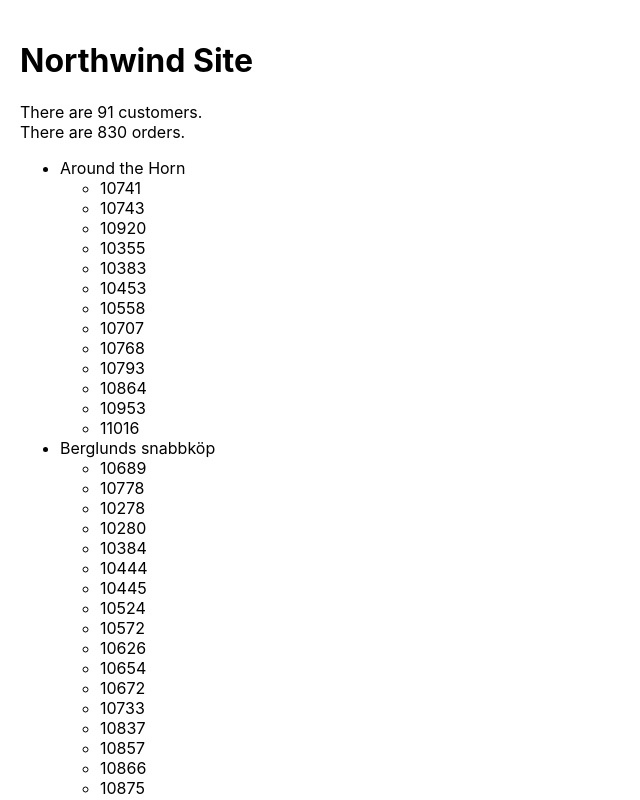
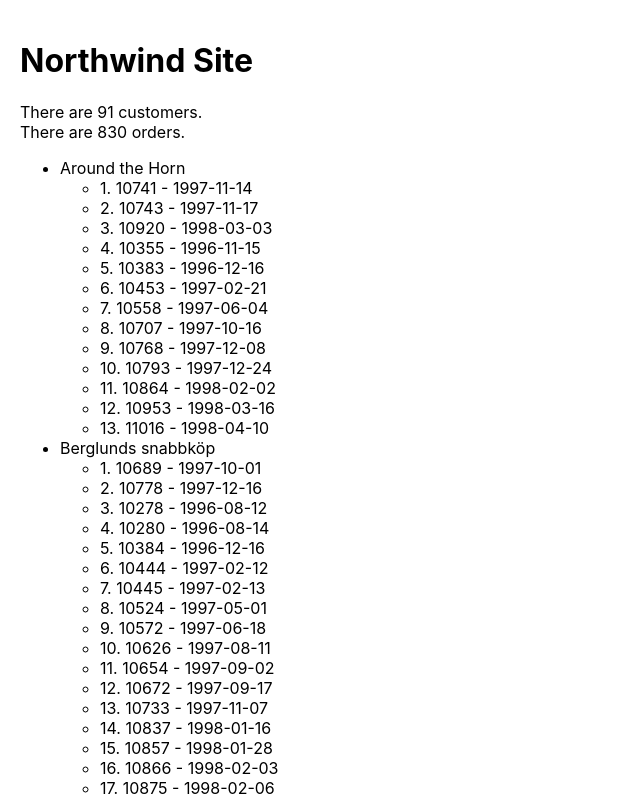
Before and after one commit to edwardtanguay/react-northwind-es6-functions-d03-2, a React (Create React App) app: page / in a window 1280 px wide. Shown: the top 800 px of the page, without its empty margins (0-640 px from the left). Built offline with nearby package versions, Linux system fonts and the light colour scheme.

Commit message:
orders with date

```diff
--- a/src/App.js
+++ b/src/App.js
@@ -13,9 +13,9 @@
 				  return (
 					  <li key={customer.customerID}>{customer.companyName}
 						  <ul>
-							  {orders.filter(m => m.customerID === customer.customerID).map(order => {
+							  {orders.filter(m => m.customerID === customer.customerID).map((order, index) => {
 								  return (
-									  <li>{order.orderID}</li>
+									  <li>{index + 1}. {order.orderID} - {order.orderDate.substring(0,10)}</li>
 								  )
 							  })}
 						  </ul>
```
Also changed, not shown: dev/notes.txt.
